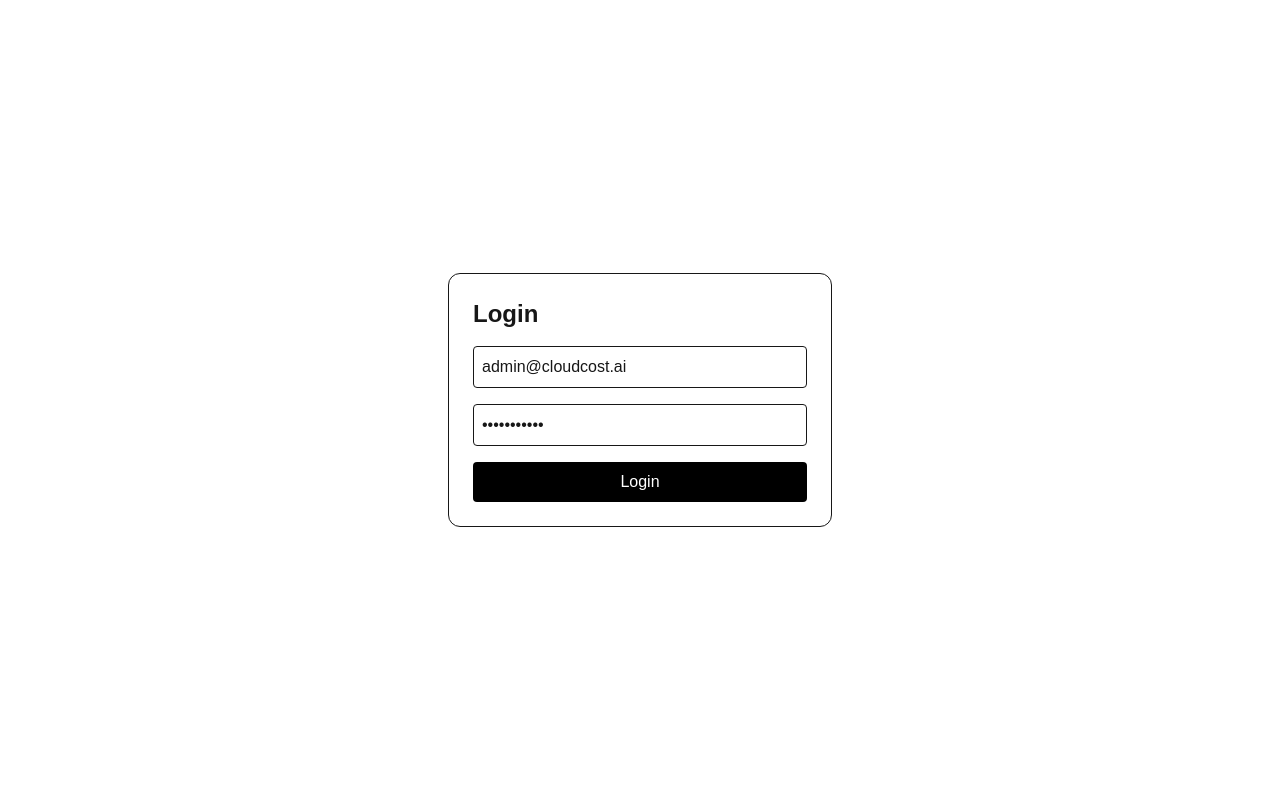
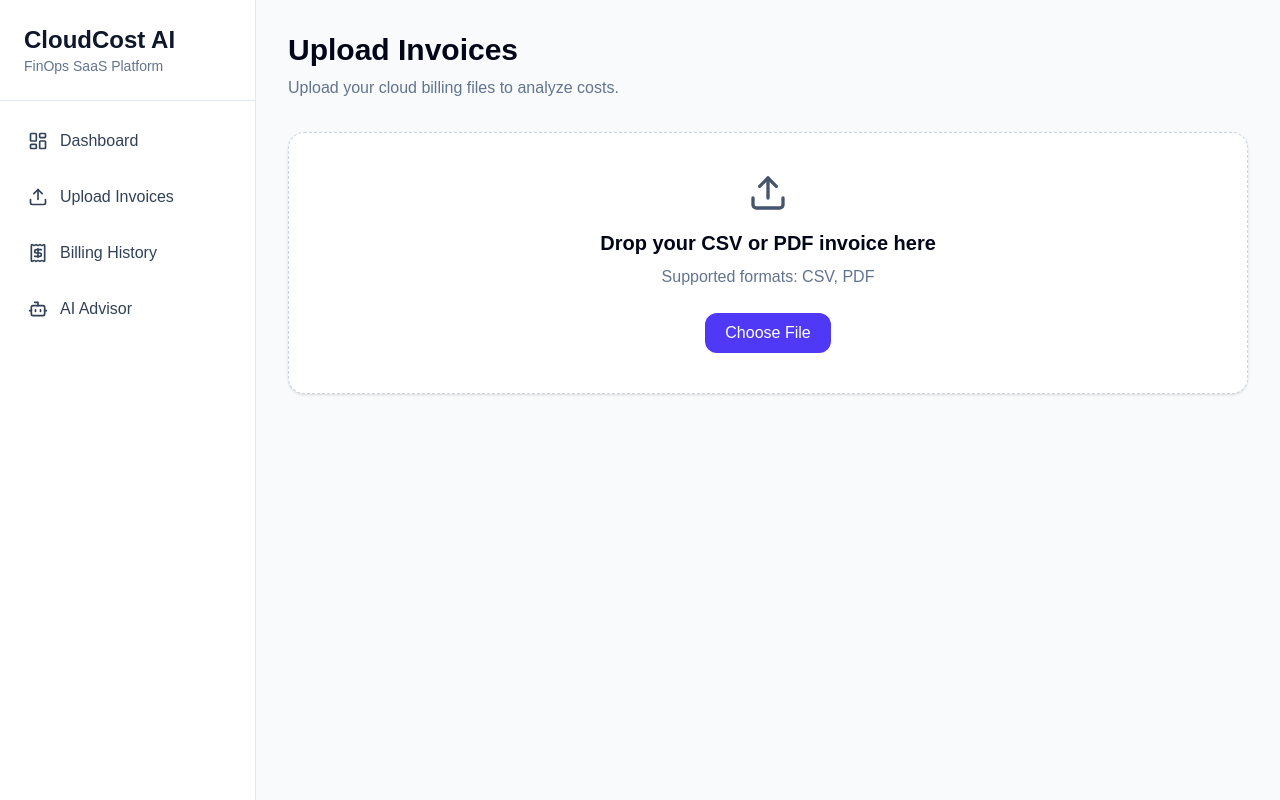
Before and after one commit to youssefmechichi/cloudcost-ai, a Next.js app in the folder frontend/: page /login in a window 1280 px wide. Built offline with nearby package versions, Linux system fonts and the light colour scheme.

Commit message:
refactor dashboard styling and improve SaaS UX

```diff
--- a/frontend/app/dashboard/page.tsx
+++ b/frontend/app/dashboard/page.tsx
@@ -81,7 +81,7 @@ export default function DashboardPage() {
   if (!subscription) {
     return (
       <DashboardLayout>
-        <p>Loading dashboard...</p>
+        <p className="text-slate-500">Loading dashboard...</p>
       </DashboardLayout>
     );
   }
@@ -90,55 +90,42 @@ export default function DashboardPage() {
     <DashboardLayout>
       <div className="flex items-center justify-between">
         <div>
-          <h1 className="text-3xl font-bold">CloudCost AI</h1>
-          <p className="text-zinc-400">
-            FinOps SaaS Dashboard
-          </p>
+          <h1 className="text-3xl font-bold text-slate-950">
+            CloudCost AI
+          </h1>
+          <p className="text-slate-500">FinOps SaaS Dashboard</p>
         </div>
 
         <button
           onClick={logout}
-          className="rounded-lg bg-white px-4 py-2 text-black"
+          className="rounded-xl bg-indigo-600 px-4 py-2 text-white transition hover:bg-indigo-700"
         >
           Logout
         </button>
       </div>
 
       <section className="mt-8 grid gap-4 md:grid-cols-3">
-        <div className="rounded-2xl border border-zinc-800 bg-zinc-900 p-6 shadow-md">
-          <p className="text-sm text-zinc-400">
-            Organization
-          </p>
-
-          <h2 className="mt-2 text-xl font-semibold">
+        <div className="rounded-2xl border border-slate-200 bg-white p-6 shadow-sm">
+          <p className="text-sm text-slate-500">Organization</p>
+          <h2 className="mt-2 text-xl font-semibold text-slate-950">
             {subscription.organizationName}
           </h2>
         </div>
 
-        <div className="rounded-2xl border border-zinc-800 bg-zinc-900 p-6 shadow-md">
-          <p className="text-sm text-zinc-400">
-            Current Plan
-          </p>
-
-          <h2 className="mt-2 text-xl font-semibold">
+        <div className="rounded-2xl border border-slate-200 bg-white p-6 shadow-sm">
+          <p className="text-sm text-slate-500">Current Plan</p>
+          <h2 className="mt-2 text-xl font-semibold text-slate-950">
             {subscription.plan}
           </h2>
-
-          <p className="text-sm text-zinc-500">
-            {subscription.status}
-          </p>
+          <p className="text-sm text-slate-500">{subscription.status}</p>
         </div>
 
-        <div className="rounded-2xl border border-zinc-800 bg-zinc-900 p-6 shadow-md">
-          <p className="text-sm text-zinc-400">
-            AI Advisor Access
-          </p>
-
-          <h2 className="mt-2 text-xl font-semibold">
+        <div className="rounded-2xl border border-slate-200 bg-white p-6 shadow-sm">
+          <p className="text-sm text-slate-500">AI Advisor Access</p>
+          <h2 className="mt-2 text-xl font-semibold text-slate-950">
             {subscription.canUseAI ? "Enabled" : "Disabled"}
           </h2>
-
-          <p className="text-sm text-zinc-500">
+          <p className="text-sm text-slate-500">
             {subscription.canUseAI
               ? "AI recommendations enabled."
               : "Upgrade to PRO to unlock AI insights."}
@@ -147,47 +134,47 @@ export default function DashboardPage() {
       </section>
 
       <section className="mt-8 grid gap-4 md:grid-cols-4">
-        <div className="rounded-2xl border border-zinc-800 bg-zinc-900 p-6 shadow-md">
-          <p className="text-sm text-zinc-400">Total Spend</p>
-          <h2 className="mt-2 text-2xl font-bold">$780</h2>
-          <p className="text-sm text-red-400">+18% vs last month</p>
+        <div className="rounded-2xl border border-slate-200 bg-white p-6 shadow-sm">
+          <p className="text-sm text-slate-500">Total Spend</p>
+          <h2 className="mt-2 text-2xl font-bold text-slate-950">$780</h2>
+          <p className="text-sm text-red-500">+18% vs last month</p>
         </div>
 
-        <div className="rounded-2xl border border-zinc-800 bg-zinc-900 p-6 shadow-md">
-          <p className="text-sm text-zinc-400">Anomalies</p>
-          <h2 className="mt-2 text-2xl font-bold">2</h2>
-          <p className="text-sm text-orange-400">Requires review</p>
+        <div className="rounded-2xl border border-slate-200 bg-white p-6 shadow-sm">
+          <p className="text-sm text-slate-500">Anomalies</p>
+          <h2 className="mt-2 text-2xl font-bold text-slate-950">2</h2>
+          <p className="text-sm text-orange-500">Requires review</p>
         </div>
 
-        <div className="rounded-2xl border border-zinc-800 bg-zinc-900 p-6 shadow-md">
-          <p className="text-sm text-zinc-400">Potential Savings</p>
-          <h2 className="mt-2 text-2xl font-bold">$126</h2>
-          <p className="text-sm text-green-400">Estimated monthly</p>
+        <div className="rounded-2xl border border-slate-200 bg-white p-6 shadow-sm">
+          <p className="text-sm text-slate-500">Potential Savings</p>
+          <h2 className="mt-2 text-2xl font-bold text-slate-950">$126</h2>
+          <p className="text-sm text-green-600">Estimated monthly</p>
         </div>
 
-        <div className="rounded-2xl border border-zinc-800 bg-zinc-900 p-6 shadow-md">
-          <p className="text-sm text-zinc-400">Forecast</p>
-          <h2 className="mt-2 text-2xl font-bold">$910</h2>
-          <p className="text-sm text-zinc-400">Projected next month</p>
+        <div className="rounded-2xl border border-slate-200 bg-white p-6 shadow-sm">
+          <p className="text-sm text-slate-500">Forecast</p>
+          <h2 className="mt-2 text-2xl font-bold text-slate-950">$910</h2>
+          <p className="text-sm text-slate-500">Projected next month</p>
         </div>
       </section>
 
       <section className="mt-8 grid gap-6 lg:grid-cols-2">
-        <div className="rounded-2xl border border-zinc-800 bg-zinc-900 p-6 shadow-md">
-          <h2 className="text-xl font-semibold">
+        <div className="rounded-2xl border border-slate-200 bg-white p-6 shadow-sm">
+          <h2 className="text-xl font-semibold text-slate-950">
             Monthly Cost Trend
           </h2>
 
           <div className="mt-6 h-72">
             <ResponsiveContainer width="100%" height="100%">
               <LineChart data={chartData}>
-                <XAxis dataKey="month" stroke="#fff" />
-                <YAxis stroke="#fff" />
+                <XAxis dataKey="month" stroke="#64748b" />
+                <YAxis stroke="#64748b" />
                 <Tooltip />
                 <Line
                   type="monotone"
                   dataKey="cost"
-                  stroke="#fff"
+                  stroke="#4f46e5"
                   strokeWidth={3}
                 />
               </LineChart>
@@ -195,18 +182,18 @@ export default function DashboardPage() {
           </div>
         </div>
 
-        <div className="rounded-2xl border border-zinc-800 bg-zinc-900 p-6 shadow-md">
-          <h2 className="text-xl font-semibold">
+        <div className="rounded-2xl border border-slate-200 bg-white p-6 shadow-sm">
+          <h2 className="text-xl font-semibold text-slate-950">
             Cost by Service
           </h2>
 
           <div className="mt-6 h-72">
             <ResponsiveContainer width="100%" height="100%">
               <BarChart data={serviceData}>
-                <XAxis dataKey="service" stroke="#fff" />
-                <YAxis stroke="#fff" />
+                <XAxis dataKey="service" stroke="#64748b" />
+                <YAxis stroke="#64748b" />
                 <Tooltip />
-                <Bar dataKey="cost" fill="#fff" />
+                <Bar dataKey="cost" fill="#4f46e5" />
               </BarChart>
             </ResponsiveContainer>
           </div>
@@ -214,30 +201,32 @@ export default function DashboardPage() {
       </section>
 
       <section className="mt-8 grid gap-6 lg:grid-cols-2">
-        <div className="rounded-2xl border border-orange-900 bg-orange-950 p-6 shadow-md">
-          <h2 className="text-xl font-semibold">
+        <div className="rounded-2xl border border-orange-200 bg-orange-50 p-6 shadow-sm">
+          <h2 className="text-xl font-semibold text-slate-950">
             Detected Anomaly
           </h2>
 
-          <p className="mt-3 text-zinc-300">
-            Cloud SQL costs increased by 42% in March compared to the previous average.
+          <p className="mt-3 text-slate-700">
+            Cloud SQL costs increased by 42% in March compared to the previous
+            average.
           </p>
 
-          <p className="mt-2 text-sm text-orange-400">
+          <p className="mt-2 text-sm text-orange-600">
             Suggested action: review database storage growth and query volume.
           </p>
         </div>
 
-        <div className="rounded-2xl border border-blue-900 bg-blue-950 p-6 shadow-md">
-          <h2 className="text-xl font-semibold">
+        <div className="rounded-2xl border border-indigo-200 bg-indigo-50 p-6 shadow-sm">
+          <h2 className="text-xl font-semibold text-slate-950">
             AI Recommendation Preview
           </h2>
 
-          <p className="mt-3 text-zinc-300">
-            You may save approximately $126/month by resizing underutilized compute workloads.
+          <p className="mt-3 text-slate-700">
+            You may save approximately $126/month by resizing underutilized
+            compute workloads.
           </p>
 
-          <p className="mt-2 text-sm text-blue-400">
+          <p className="mt-2 text-sm text-indigo-600">
             Full AI recommendations available on the PRO plan.
           </p>
         </div>
--- a/frontend/app/login/page.tsx
+++ b/frontend/app/login/page.tsx
@@ -1,53 +1,32 @@
-"use client";
+import { DashboardLayout } from "@/components/dashboard-layout";
+import { Upload } from "lucide-react";
 
-import { useState } from "react";
-import { login } from "@/lib/api";
-import { useRouter } from "next/navigation";
+export default function UploadPage() {
+  return (
+    <DashboardLayout>
+      <h1 className="text-3xl font-bold">
+        Upload Invoices
+      </h1>
 
-export default function LoginPage() {
-  const router = useRouter();
-  const [email, setEmail] = useState("admin@cloudcost.ai");
-  const [password, setPassword] = useState("password123");
-  const [error, setError] = useState("");
+      <p className="mt-2 text-slate-500">
+        Upload your cloud billing files to analyze costs.
+      </p>
 
-  async function handleLogin(e: React.FormEvent) {
-    e.preventDefault();
+      <div className="mt-8 rounded-2xl border border-dashed border-slate-300 bg-white p-10 text-center shadow-sm">
+        <Upload className="mx-auto mb-4 text-slate-600" size={40} />
 
-    try {
-      const data = await login(email, password);
-      localStorage.setItem("token", data.access_token);
-      router.push("/dashboard");
-    } catch {
-      setError("Invalid login credentials");
-    }
-  }
+        <h2 className="text-xl font-semibold">
+          Drop your CSV or PDF invoice here
+        </h2>
 
-  return (
-    <main className="min-h-screen flex items-center justify-center">
-      <form onSubmit={handleLogin} className="w-full max-w-sm space-y-4 border p-6 rounded-xl">
-        <h1 className="text-2xl font-bold">Login</h1>
+        <p className="mt-2 text-slate-500">
+          Supported formats: CSV, PDF
+        </p>
 
-        <input
-          className="w-full border p-2 rounded"
-          value={email}
-          onChange={(e) => setEmail(e.target.value)}
-          placeholder="Email"
-        />
-
-        <input
-          className="w-full border p-2 rounded"
-          type="password"
-          value={password}
-          onChange={(e) => setPassword(e.target.value)}
-          placeholder="Password"
-        />
-
-        {error && <p className="text-red-500">{error}</p>}
-
-        <button className="w-full bg-black text-white p-2 rounded">
-          Login
+        <button className="mt-6 rounded-xl bg-indigo-600 px-5 py-2 text-white transition hover:bg-indigo-700">
+          Choose File
         </button>
-      </form>
-    </main>
+      </div>
+    </DashboardLayout>
   );
 }
--- a/frontend/components/dashboard-layout.tsx
+++ b/frontend/components/dashboard-layout.tsx
@@ -2,18 +2,11 @@
 
 import { Sidebar } from "./sidebar";
 
-export function DashboardLayout({
-  children,
-}: {
-  children: React.ReactNode;
-}) {
+export function DashboardLayout({ children }: { children: React.ReactNode }) {
   return (
-    <div className="flex min-h-screen bg-zinc-950 text-white">
+    <div className="flex min-h-screen bg-slate-50 text-slate-950">
       <Sidebar />
-
-      <main className="flex-1 overflow-y-auto p-8">
-        {children}
-      </main>
+      <main className="flex-1 overflow-y-auto p-8">{children}</main>
     </div>
   );
 }
--- a/frontend/components/sidebar.tsx
+++ b/frontend/components/sidebar.tsx
@@ -10,10 +10,13 @@ import {
 
 export function Sidebar() {
   return (
-    <aside className="flex h-screen w-64 flex-col border-r bg-black text-white">
-      <div className="border-b p-6">
-        <h1 className="text-2xl font-bold">CloudCost AI</h1>
-        <p className="text-sm text-gray-400">
+    <aside className="flex h-screen w-64 flex-col border-r border-slate-200 bg-white">
+      <div className="border-b border-slate-200 p-6">
+        <h1 className="text-2xl font-bold text-slate-900">
+          CloudCost AI
+        </h1>
+
+        <p className="text-sm text-slate-500">
           FinOps SaaS Platform
         </p>
       </div>
@@ -21,7 +24,7 @@ export function Sidebar() {
       <nav className="flex flex-1 flex-col gap-2 p-4">
         <Link
           href="/dashboard"
-          className="flex items-center gap-3 rounded-lg p-3 hover:bg-zinc-800"
+          className="flex items-center gap-3 rounded-xl p-3 text-slate-700 transition hover:bg-slate-100"
         >
           <LayoutDashboard size={20} />
           Dashboard
@@ -29,7 +32,7 @@ export function Sidebar() {
 
         <Link
           href="/upload"
-          className="flex items-center gap-3 rounded-lg p-3 hover:bg-zinc-800"
+          className="flex items-center gap-3 rounded-xl p-3 text-slate-700 transition hover:bg-slate-100"
         >
           <Upload size={20} />
           Upload Invoices
@@ -37,7 +40,7 @@ export function Sidebar() {
 
         <Link
           href="/billing"
-          className="flex items-center gap-3 rounded-lg p-3 hover:bg-zinc-800"
+          className="flex items-center gap-3 rounded-xl p-3 text-slate-700 transition hover:bg-slate-100"
         >
           <Receipt size={20} />
           Billing History
@@ -45,7 +48,7 @@ export function Sidebar() {
 
         <Link
           href="/ai-advisor"
-          className="flex items-center gap-3 rounded-lg p-3 hover:bg-zinc-800"
+          className="flex items-center gap-3 rounded-xl p-3 text-slate-700 transition hover:bg-slate-100"
         >
           <Bot size={20} />
           AI Advisor
```
Also changed, not shown: frontend/app/ai-advisor/page.tsx (+7 -7 lines), frontend/app/billing/page.tsx (+8 -7 lines).
